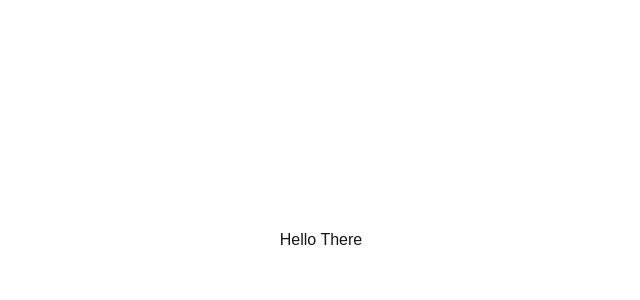
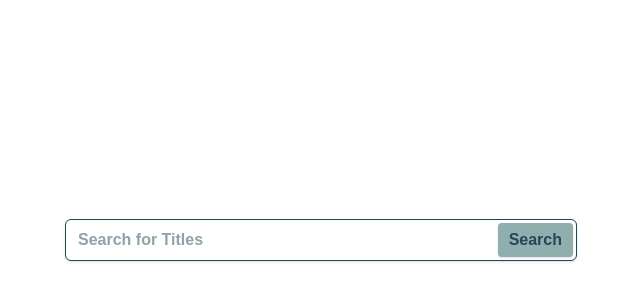
Before and after one commit to janthonii/WatchHat, a Next.js app in the folder watchhat-app/: page /home in a window 1280 px wide. Shown: the part 160-460 px from the top of the page, without its empty margins (319-959 px from the left). Built offline with nearby package versions, Linux system fonts and the light colour scheme.

Commit message:
Adding search to home page

```diff
--- a/watchhat-app/src/app/home/page.tsx
+++ b/watchhat-app/src/app/home/page.tsx
@@ -1,7 +1,13 @@
 const Home = () => {
     return(
-        <div className="flex justify-center items-center min-h-screen">
-            <h1>Hello There</h1>
+        <div className="w-screen h-screen flex justify-center items-center px-4">
+            <div className="w-full max-w-lg min-w-[200px]">
+                <div className="relative w-full">
+                    <input className="w-full bg-transparent bg-white text-md text-[#244855] font-bold border rounded-md pl-3 pr-28 py-2 focus:outline-[#E64833] hover:border-slate-300 shadow-sm focus:shadow" placeholder="Search for Titles"/>
+                    <button className="absolute top-1 right-1 flex items-center rounded bg-[#90AEAD] py-1 px-2.5 border border-transparent text-center text-md font-bold text-[#244855] shadow-sm hover:shadow hover:bg-[90AEAD] active:scale-90" type="button">Search
+                    </button>
+                </div>
+            </div>
         </div>
     );
 }
```
